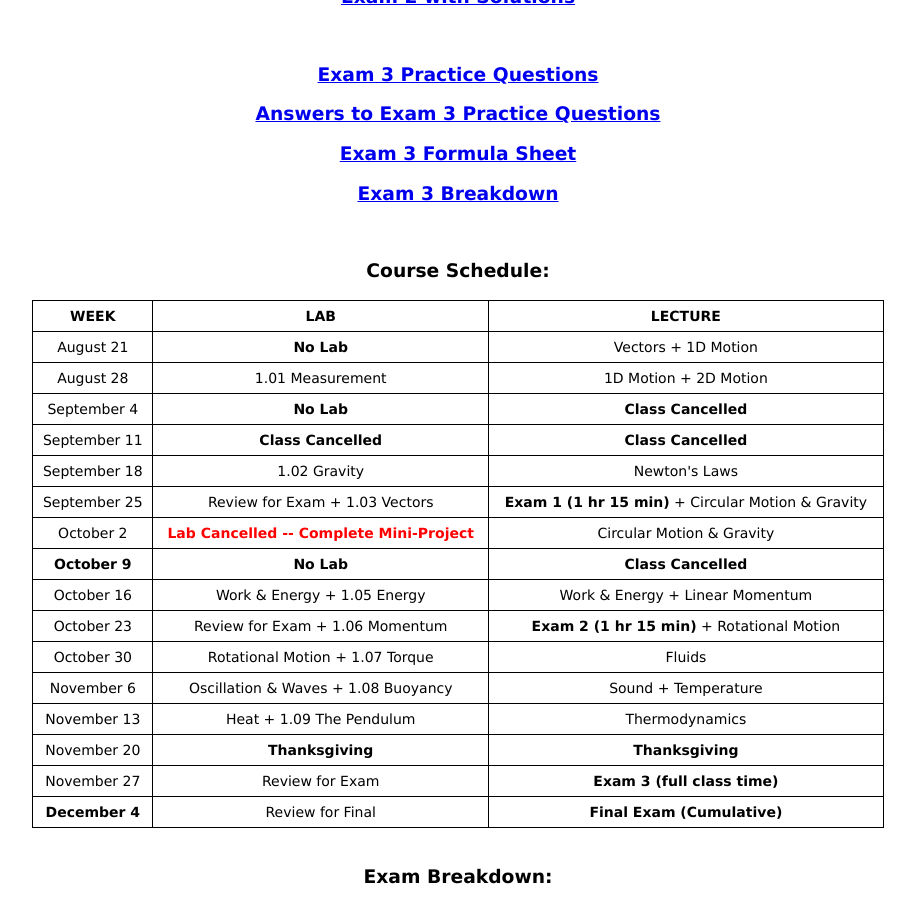
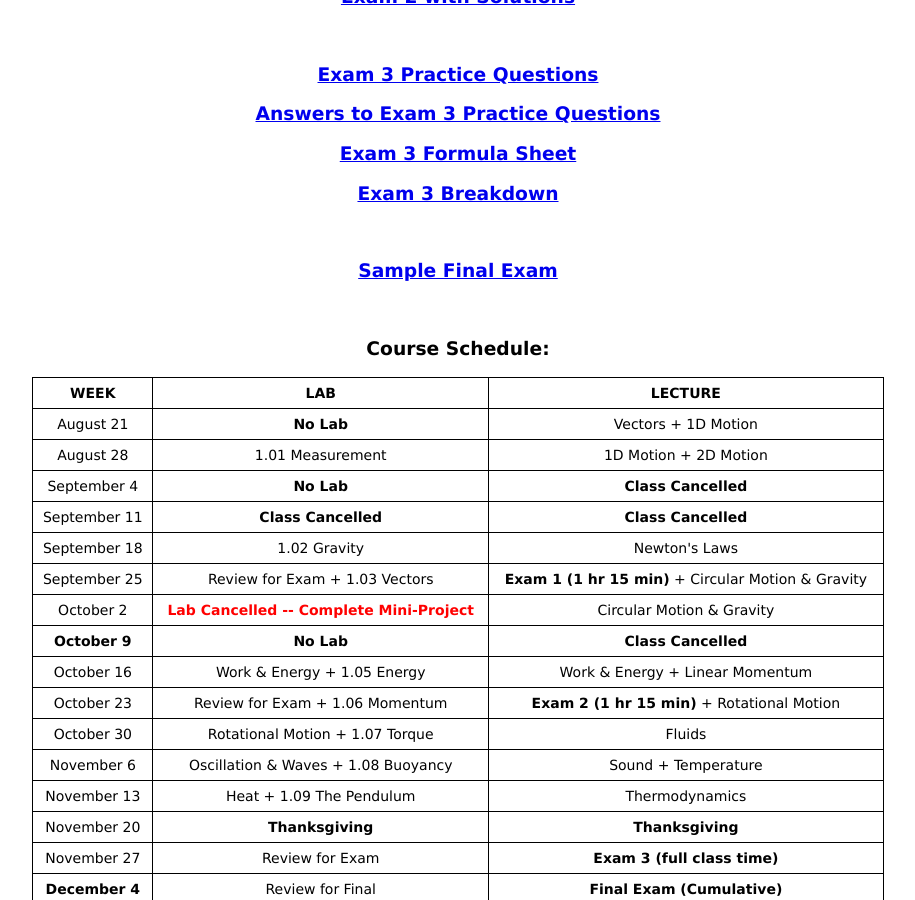
Before and after one commit to dhlaurence/dhlaurence.github.io, a Jekyll site: the page built from teaching/phys2350fall17.html, in a window 1280 px wide and 900 px high, scrolled down 850 px. Shown: the whole window, without its empty margins (182-1097 px from the left). Built offline with Jekyll 4.4.1, drawn with Linux system fonts in a browser that asks for light colours.

Commit message:
Update phys2350fall17.html

```diff
--- a/teaching/phys2350fall17.html
+++ b/teaching/phys2350fall17.html
@@ -82,6 +82,12 @@ title: PHYS2350Fall2017
 
   <h3>
     <center><a target="_blank" href="http://www.blazartheory.com/files/PHYS2350_Fall_2017_Exam_3_Breakdown.pdf">Exam 3 Breakdown</a></center>
+  </h3>
+
+  <br>
+
+  <h3>
+    <center><a target="_blank" href="http://www.nova.edu/~castanod/2350sampfin.pdf">Sample Final Exam</a></center>
   </h3>
 
   <br>
```
